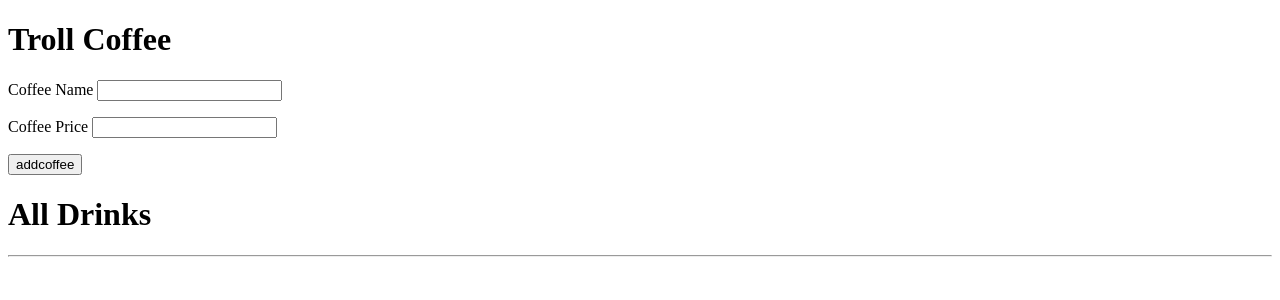
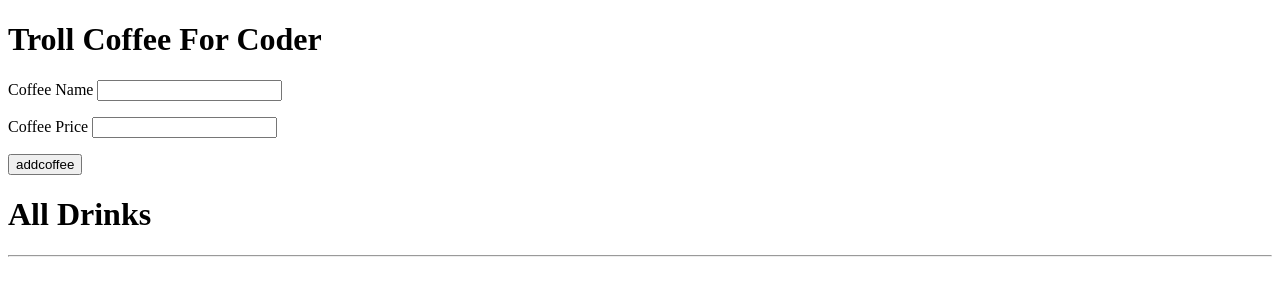
Before and after one commit to santsah11/crudCoffee, a Flask app: page / in a window 1280 px wide. Shown: the top 300 px of the page. Run offline with Flask 2, Linux system fonts and the light colour scheme; data that the repository does not hold is empty.

Commit message:
first commit

```diff
--- a/templates/index.html
+++ b/templates/index.html
@@ -9,7 +9,8 @@
 </head>
 
 <body>
-    <h1>Troll Coffee</h1>
+    <div> </div>
+    <h1>Troll Coffee For Coder</h1>
 
     <Div>
         <form action="/adddrinks" , method="POST">
```
